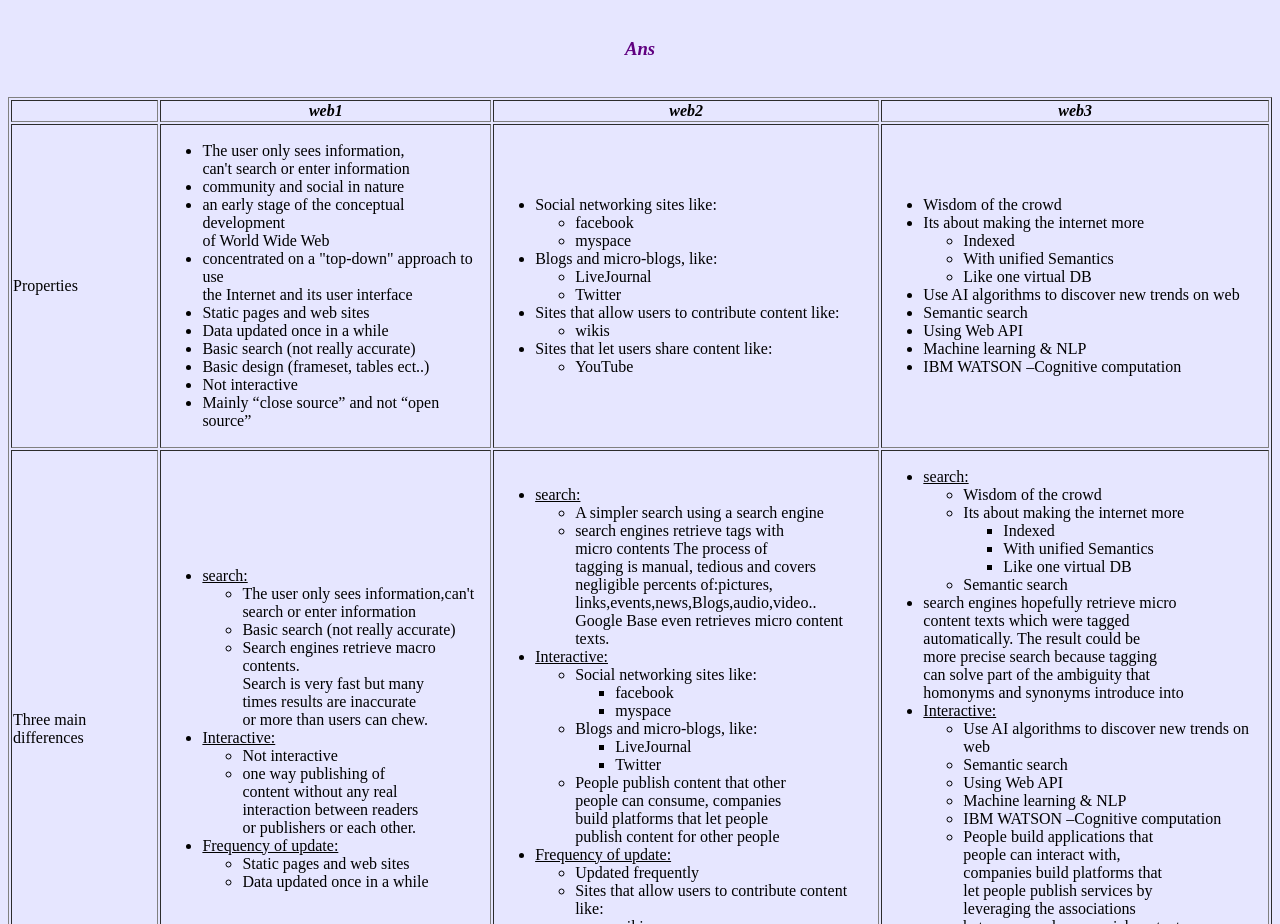
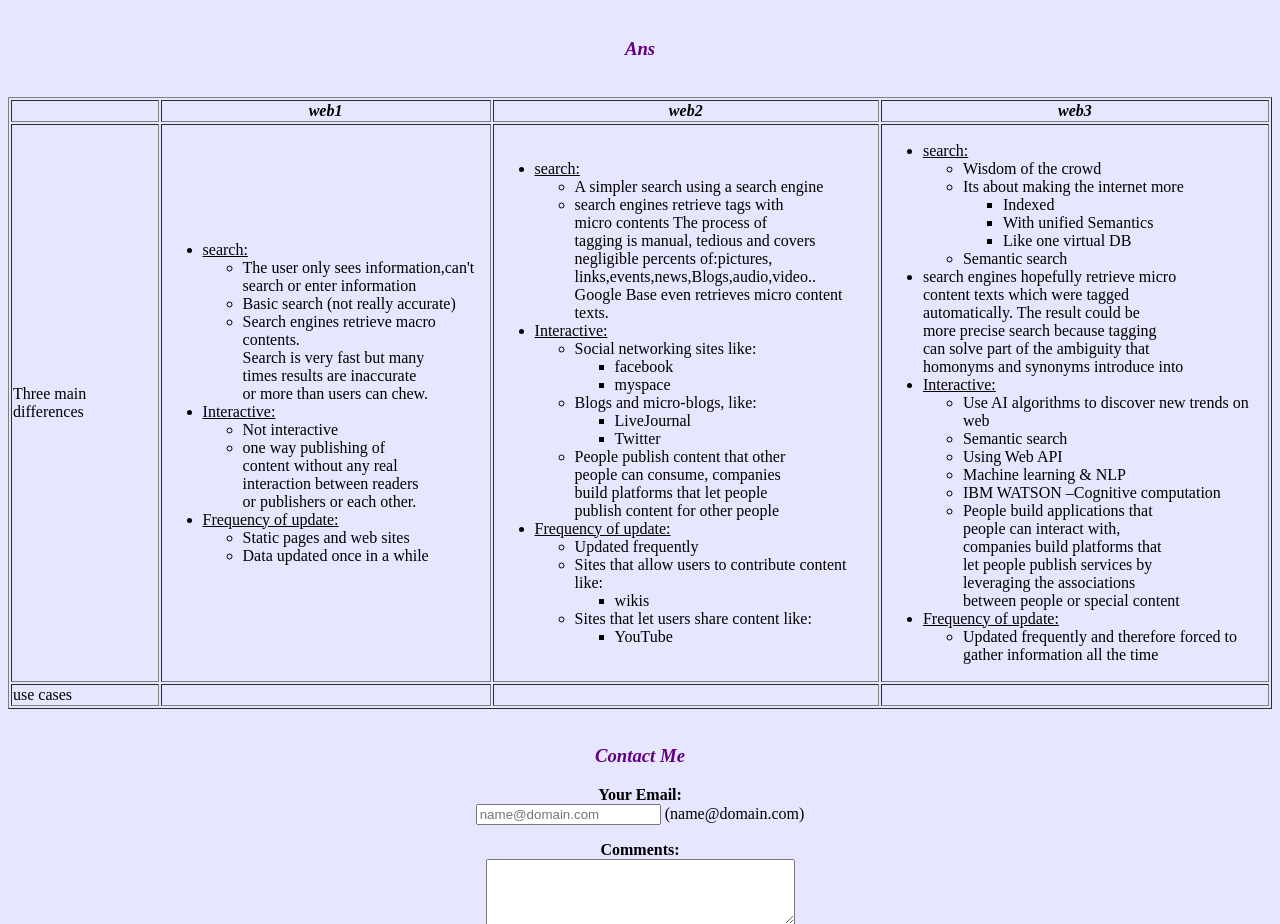
Before and after one commit to etir/newSite, a plain HTML site: page index.html in a window 1280 px wide. Shown: the part 2049-2973 px from the top of the page. Drawn offline with Linux system fonts and the light colour scheme.

Commit message:
Add files via upload

```diff
--- a/index.html
+++ b/index.html
@@ -176,91 +176,7 @@
                         </center>
                     </td>
                 </tr>
-                <tr>
-                    <td>Properties</td>
-                    <td>
-                        <ul>
-                            <li>
-                                The user only sees information,<br />
-                                can't search or enter information
-                            </li>
-                            <li>community and social in nature</li>
-                            <li>
-                                an early stage of the conceptual development<br />
-                                of World Wide Web
-                            </li>
-                            <li>
-                                concentrated on a "top-down" approach to use<br />
-                                the Internet and its user interface
-                            </li>
-                            <li>Static pages and web sites</li>
-                            <li>Data updated once in a while</li>
-                            <li>Basic search (not really accurate)</li>
-                            <li>Basic design (frameset, tables ect..)</li>
-                            <li>Not interactive</li>
-                            <li>
-                                Mainly “close source” and not “open
-                                source”
-                            </li>
-                        </ul>
-                    </td>
-                    <td>
-                        <ul>
-                            <li>
-                                Social networking sites like:
-                                <ul>
-                                    <li>facebook</li>
-                                    <li>myspace</li>
-                                </ul>
-                            </li>
-                            <li>
-                                Blogs and micro-blogs, like:
-                                <ul>
-                                    <li>LiveJournal </li>
-                                    <li>Twitter</li>
-                                </ul>
-                            </li>
-                            <li>
-                                Sites that allow users to contribute content like:
-                                <ul>
-                                    <li>wikis</li>
-                                </ul>
-                            </li>
-                            <li>
-                                Sites that let users share content like:
-                                <ul>
-                                    <li>YouTube</li>
-                                </ul>
-                            </li>
-                        </ul>
-                    </td>
-                    <td>
-                        <ul>
-                            <li>
-                                Wisdom of the crowd
-                            </li>
-                            <li>
-                                Its about making the internet more
-                                <ul>
-                                    <li>Indexed</li>
-                                    <li>
-                                        With unified Semantics
-                                    </li>
-                                    <li>
-                                        Like one virtual DB
-                                    </li>
-                                </ul>
-                            </li>
-                            <li>Use AI algorithms to discover new trends on web</li>
-                            <li>Semantic search</li>
-                            <li>
-                                Using Web API
-                            </li>
-                            <li>Machine learning & NLP </li>
-                            <li>IBM WATSON –Cognitive computation</li>
-                        </ul>
-                    </td>
-                </tr>
+
                 <tr>
                     <td>Three main differences</td>
                     <td>
```
